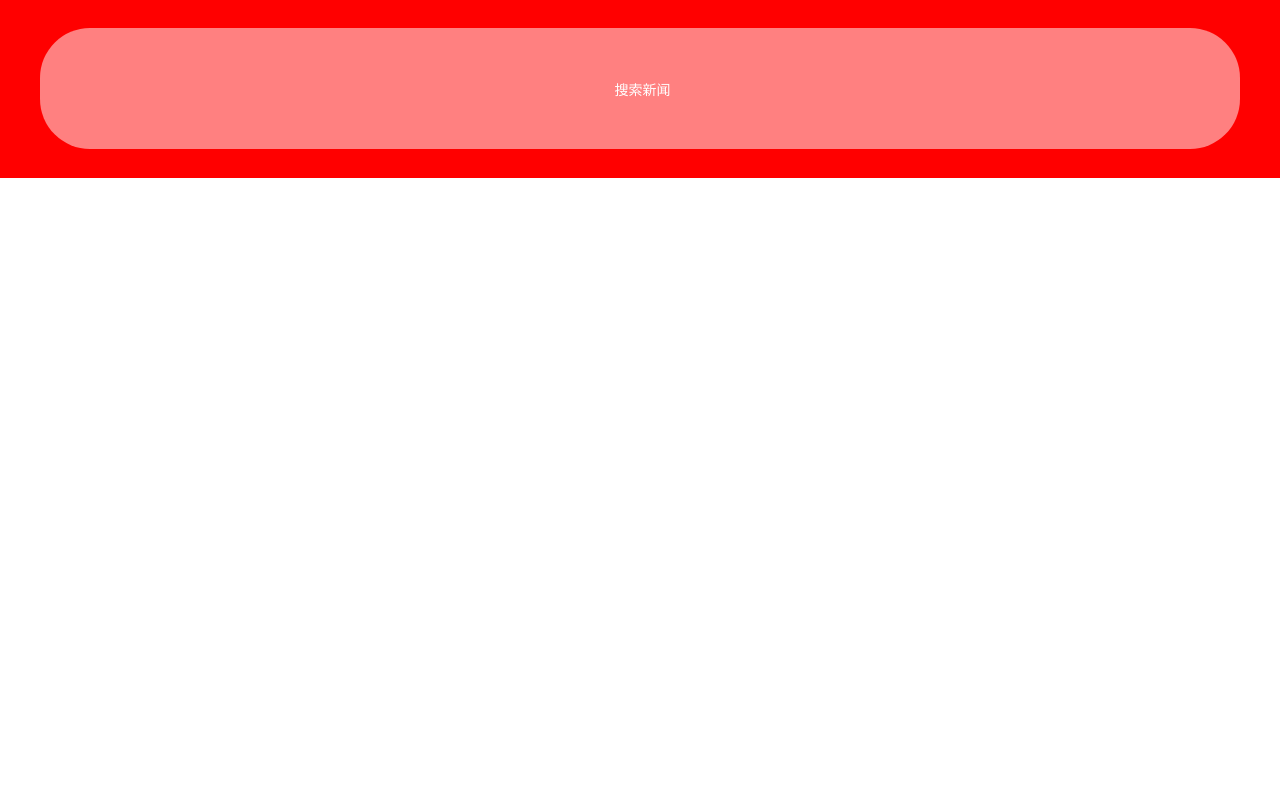
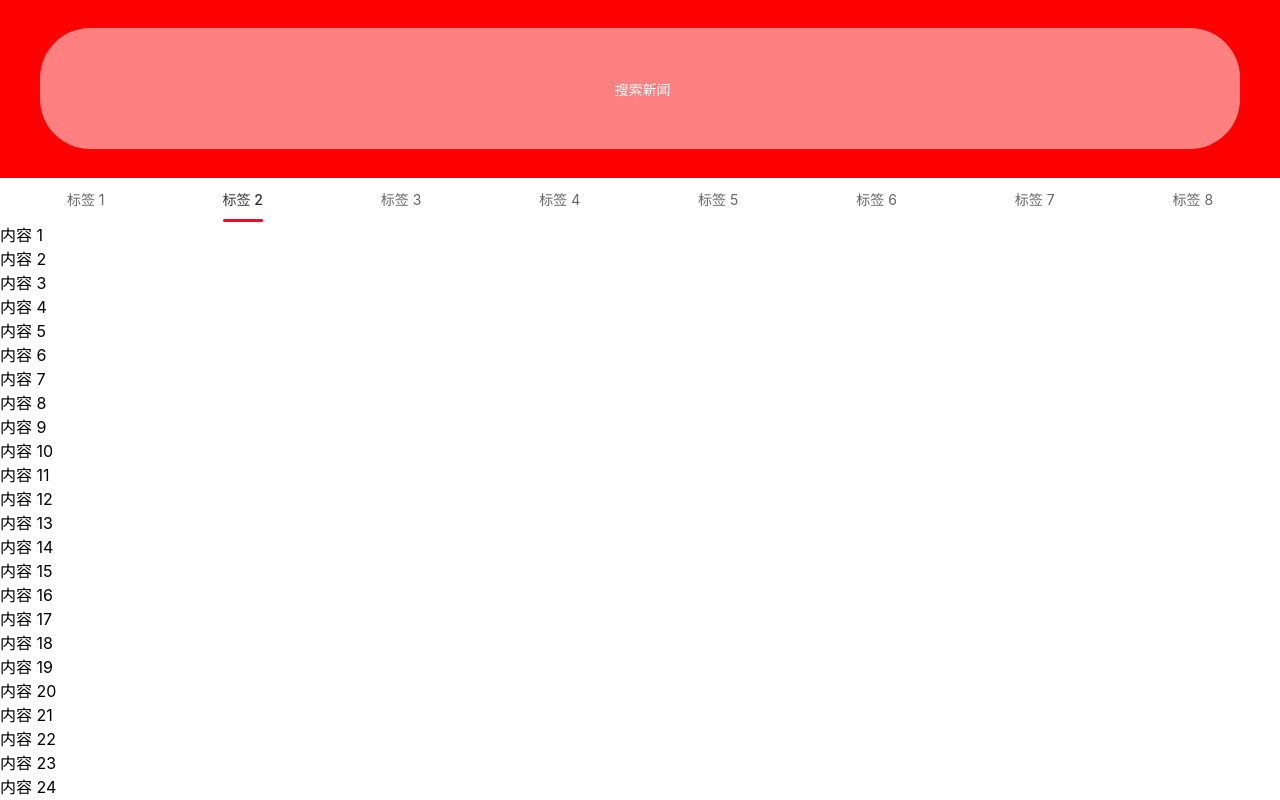
Before and after one commit to fuhao1517/news-36, a Vue app: page /#/ in a window 1280 px wide. Shown: the top 800 px of the page. Built offline with nearby package versions, Linux system fonts and the light colour scheme; a small style sheet from the web is missing.

Commit message:
38、tab栏布局

```diff
--- a/src/pages/Index.vue
+++ b/src/pages/Index.vue
@@ -13,11 +13,27 @@
         <span class="iconfont iconwode personal"></span>
       </router-link>
     </div>
+    <!-- 栏目列表 -->
+    <!-- v-model: 默认选中的标签栏 -->
+    <!-- sticky: 配置粘性布局 -->
+    <!-- swipeable: 滑动切换 -->
+    <van-tabs v-model="active" sticky swipeable>
+      <!-- title: 要显示的内容 -->
+      <van-tab v-for="index in 8" :key="index" :title="'标签 ' + index">
+        <p v-for="index in 100" :key="index">内容 {{ index }}</p>
+      </van-tab>
+    </van-tabs>
   </div>
 </template>
 
 <script>
-export default {};
+export default {
+  data() {
+    return {
+      active: 1
+    };
+  }
+};
 </script>
 
 <style scoped lang="less">
```
